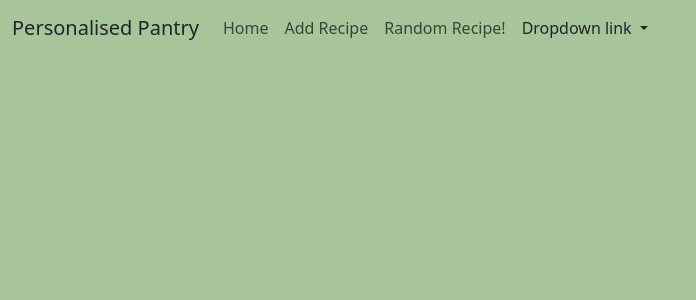
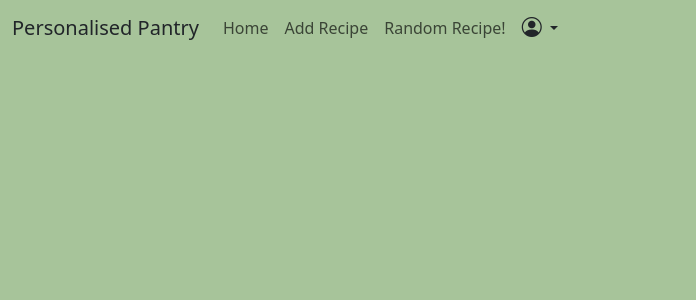
Before and after one commit to PichapopRo/project-pantry, a Django app: page /profile/ in a window 1280 px wide. Shown: the top 300 px of the page, without its empty margins (0-696 px from the left). Run offline with Django 5.2, Linux system fonts and the light colour scheme; the visitor is signed in with stand-in values (Sample User, id 1); data that the repository does not hold is empty.

Commit message:
Add icon and styling

```diff
--- a/templates/base.html
+++ b/templates/base.html
@@ -25,9 +25,9 @@
       <a class="nav-link" href="{% url 'random_recipe' %}">Random Recipe!</a>
       </li>
       {% if user.is_authenticated %}
-        <li class="nav-item dropdown">
+        <li class="dropdown d-flex">
           <a class="nav-link dropdown-toggle" role="button" data-bs-toggle="dropdown" aria-expanded="false">
-            Dropdown link
+            <i class="bi bi-person-circle" style="font-size: 20px"></i>
           </a>
           <ul class="dropdown-menu">
             <li><a class="dropdown-item" href="{% url 'user_profile' %}">Profile</a></li>
@@ -40,7 +40,6 @@
         </ul>
         </li>
   </ul>
-    </form>
 </div>
 </div>
 </nav>
--- a/webpage/static/styles/style.css
+++ b/webpage/static/styles/style.css
@@ -1,3 +1,6 @@
+.navbar {
+    background-color: #a7c49a;
+}
 body {
     background-color: #a7c49a;
 }
```
